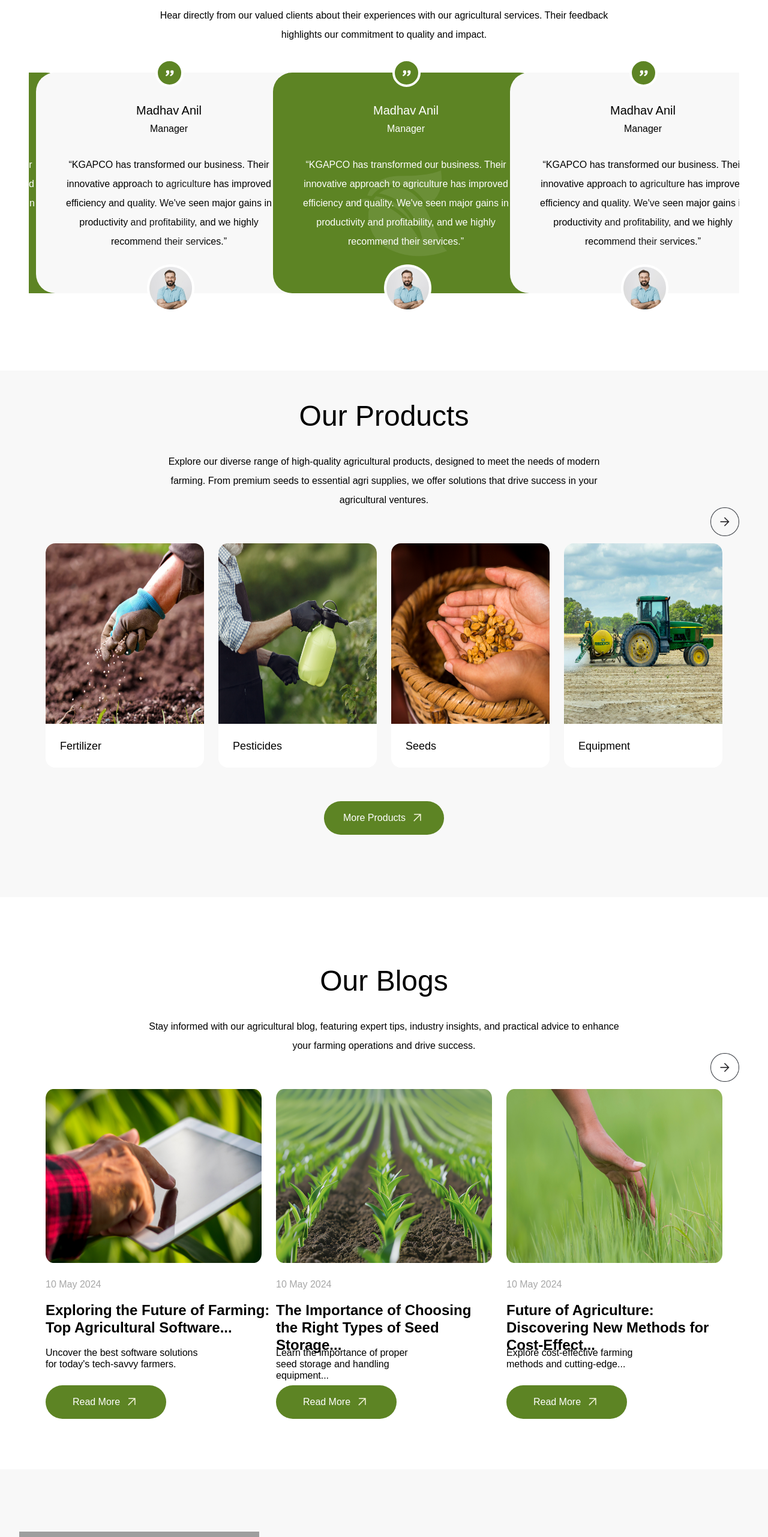
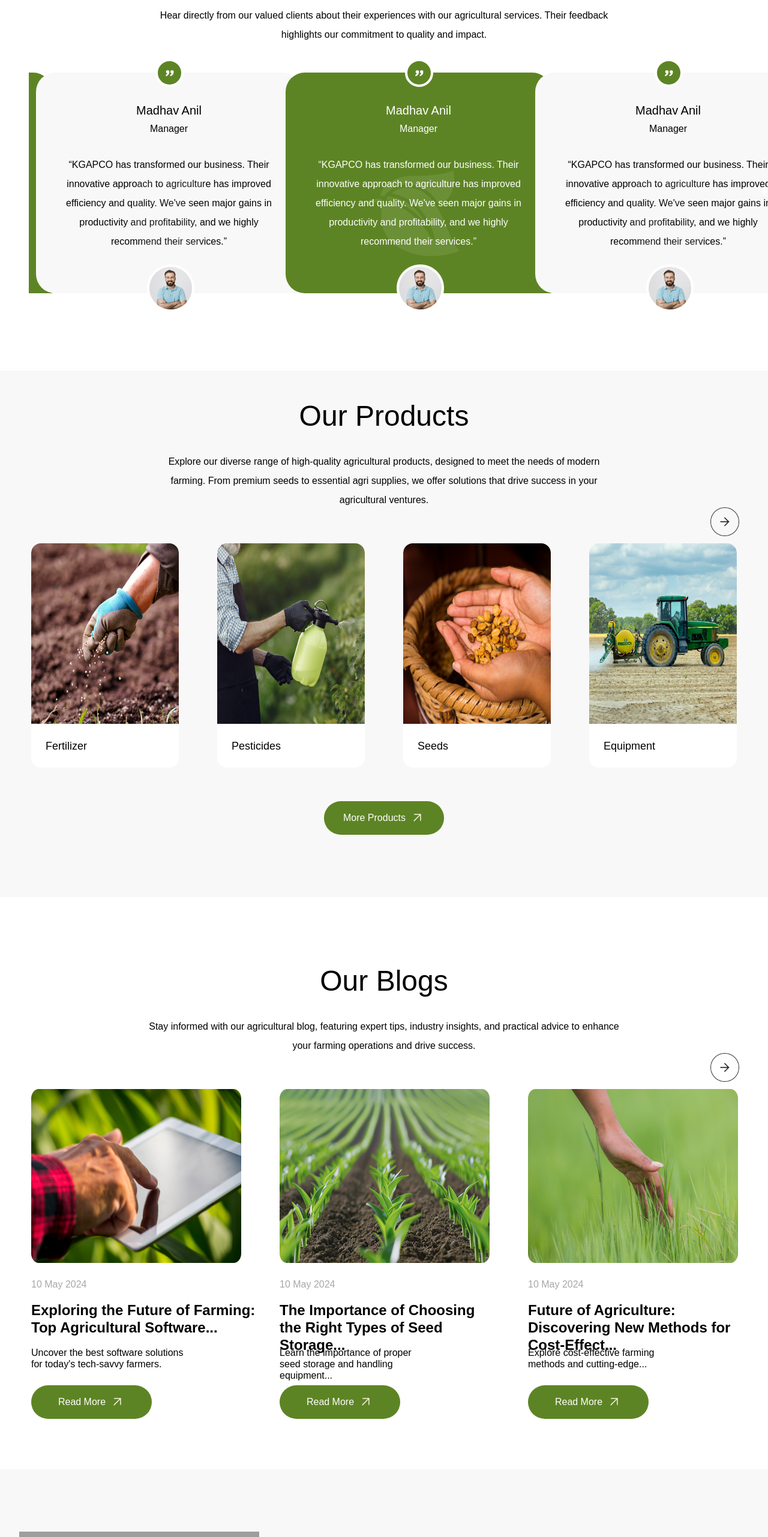
Before and after one commit to Vaishak2/Kerala_Agricultural_Producer_Firm, a React (Create React App) app: page / in a window 1280 px wide. Shown: the part 3715-6278 px from the top of the page at 60% size. Built offline with nearby package versions, Linux system fonts and the light colour scheme; grey boxes are pictures that could not be loaded.

Commit message:
client says styles

```diff
--- a/src/Components/HomeComponents/ClientSays/ClientSays.css
+++ b/src/Components/HomeComponents/ClientSays/ClientSays.css
@@ -1,19 +1,20 @@
-.slider-container .slick-slide {
+.slider-container-Client .slick-slide {
     padding: 0 12px;
   }
 
-  .slider-container .slick-list {
+  .slider-container-Client .slick-list {
     margin: 0 32px; /* Adjusts the margin of the slider to keep the overall layout centered */
+    width: 100%;
   }
 
 
   @media (max-width: 768px) {
 
-    slider-container .slick-slide {
+    .slider-container-Client .slick-slide {
       padding: 0 0px; /* Adds 12px padding on left and right to create a 24px gap between slides */
     }
 
-    .slider-container .slick-list {
+    .slider-container-Client .slick-list {
       margin: 0 0px; /* Adjusts the margin of the slider to keep the overall layout centered */
     }
   }
--- a/src/Components/HomeComponents/ClientSays/ClientSays.js
+++ b/src/Components/HomeComponents/ClientSays/ClientSays.js
@@ -38,7 +38,7 @@
       </div>
 
       {/* <div className='flex columns-3 gap-6 sm:mx-auto sm:justify-center justify-center sm:mt-14 mt-12 '> */}
-        <div className="slider-container">
+        <div className="slider-container-Client">
           <Slider {...settings}>
 
 
```
